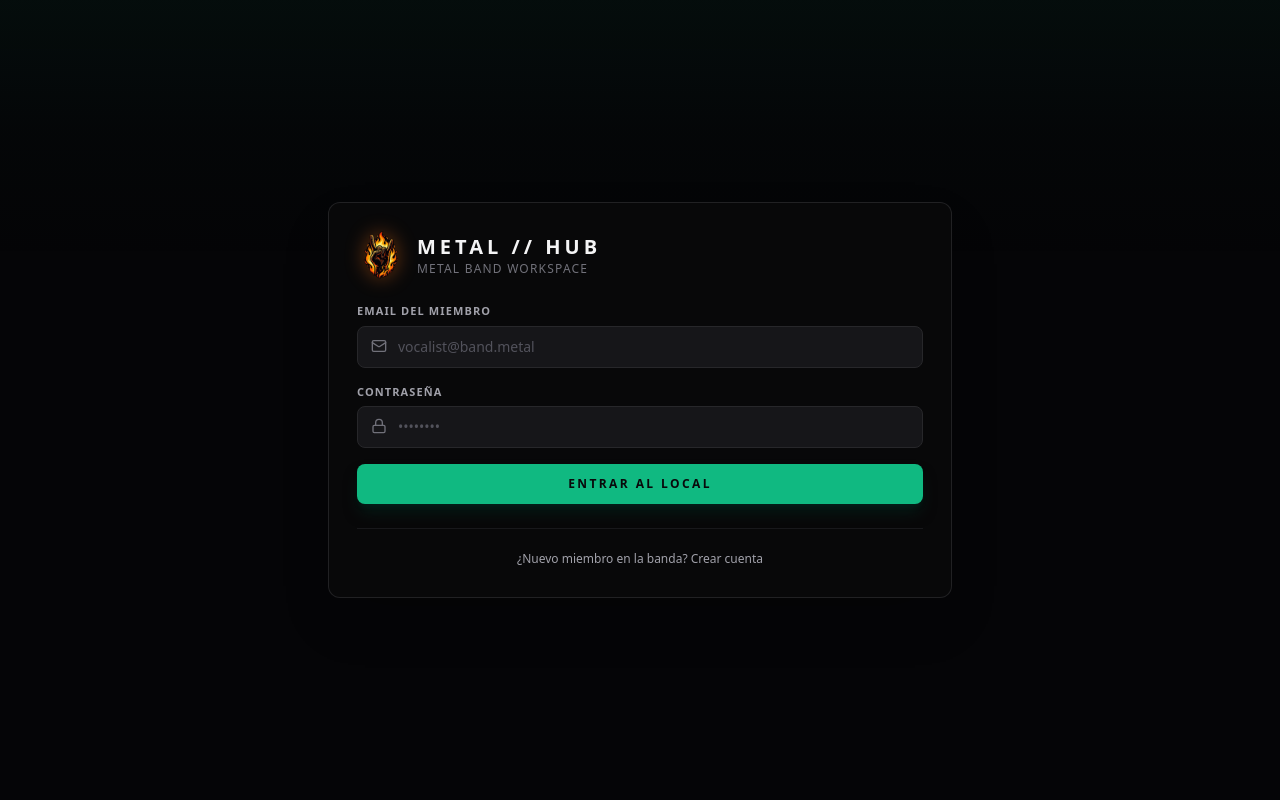
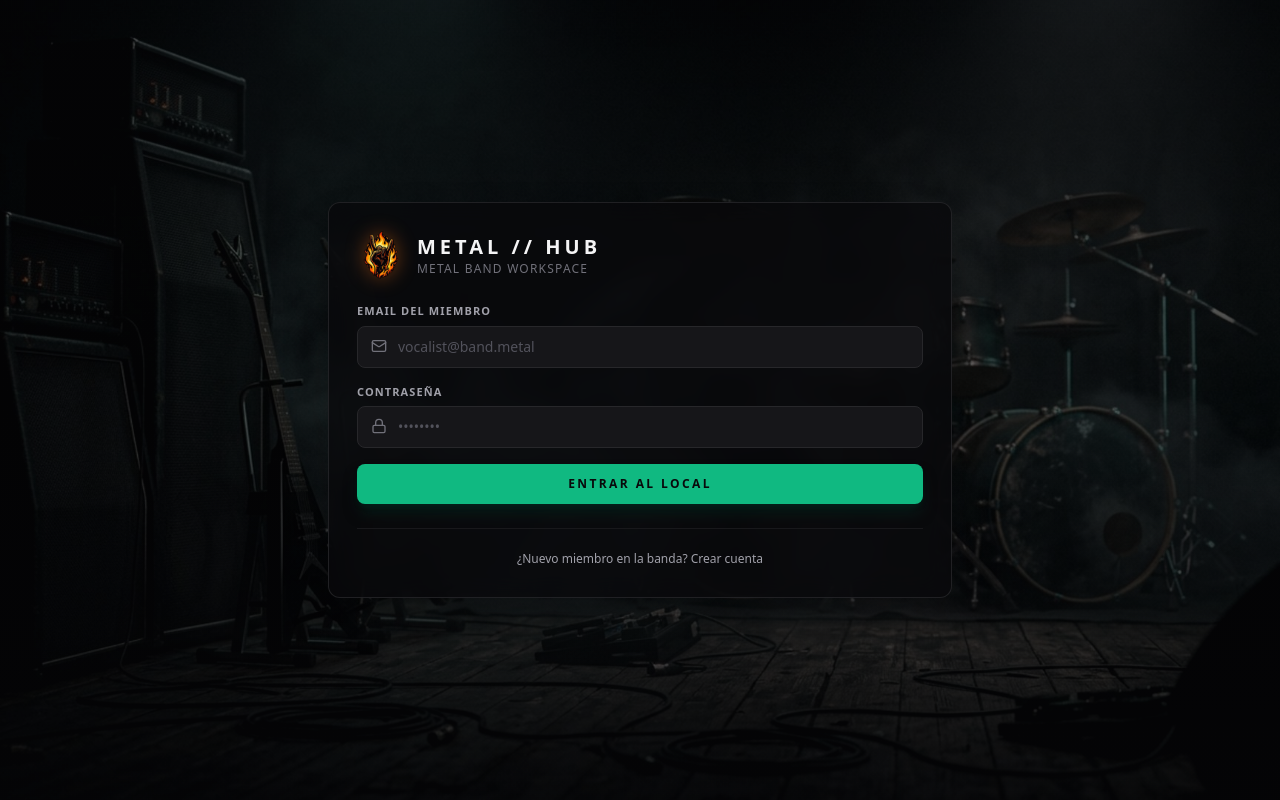
Before and after one commit to AlbaDomg/metalband-app, a Next.js app: page /login in a window 1280 px wide. Shown: the top 800 px of the page. Built offline with nearby package versions, Linux system fonts and the light colour scheme; no server answers.

Commit message:
feat(ui): add full-screen metal stage wallpaper with translucent glass cards

```diff
--- a/src/app/layout.tsx
+++ b/src/app/layout.tsx
@@ -36,8 +36,12 @@ export default function RootLayout({
   return (
     <html lang="es" className="dark">
       <body className="min-h-screen bg-[#050507] text-zinc-100 selection:bg-emerald-500 selection:text-zinc-950">
-        {/* Textura ambiental sutil superior */}
-        <div className="pointer-events-none fixed inset-x-0 top-0 h-64 bg-gradient-to-b from-emerald-950/20 via-emerald-950/5 to-transparent z-0" />
+        {/* Fondo fijo de escenario/estudio de Metal con velo oscuro para máxima legibilidad */}
+        <div
+          className="pointer-events-none fixed inset-0 z-0 bg-cover bg-center bg-no-repeat"
+          style={{ backgroundImage: "url('/metal-bg.jpg')" }}
+        />
+        <div className="pointer-events-none fixed inset-0 z-0 bg-gradient-to-b from-[#050507]/75 via-[#050507]/60 to-[#050507]/85" />
         <main className="relative z-10 mx-auto max-w-2xl min-h-screen pb-20">
           {children}
         </main>
--- a/src/app/login/page.tsx
+++ b/src/app/login/page.tsx
@@ -53,7 +53,7 @@ export default function LoginPage() {
 
   return (
     <div className="flex min-h-screen flex-col justify-center px-6">
-      <div className="border border-zinc-800/80 bg-zinc-950/90 p-7 rounded-xl shadow-2xl backdrop-blur-md">
+      <div className="border border-zinc-800/80 bg-zinc-950/75 p-7 rounded-xl shadow-2xl backdrop-blur-md">
         <div className="flex items-center gap-3 mb-6">
           <img
             src="/logo.png"
--- a/src/app/page.tsx
+++ b/src/app/page.tsx
@@ -257,7 +257,7 @@ export default function DashboardPage() {
       </header>
 
       {/* Navegación por Pestañas (Temas / Calendario / Rider & Archivos) */}
-      <div className="mb-6 grid grid-cols-3 gap-2 rounded-xl border border-zinc-800/80 bg-zinc-950 p-1.5">
+      <div className="mb-6 grid grid-cols-3 gap-2 rounded-xl border border-zinc-800/80 bg-zinc-950/75 backdrop-blur-md p-1.5">
         <button
           type="button"
           onClick={() => setActiveTab('songs')}
@@ -344,7 +344,7 @@ export default function DashboardPage() {
                   <Link
                     key={song.id}
                     href={`/songs/${song.id}`}
-                    className="group block rounded-xl border border-zinc-800/80 bg-zinc-950/90 p-4 transition hover:border-emerald-600/60 active:scale-[0.99]"
+                    className="group block rounded-xl border border-zinc-800/80 bg-zinc-950/75 backdrop-blur-md p-4 transition hover:border-emerald-600/60 active:scale-[0.99]"
                   >
                     <div className="flex items-start justify-between gap-2">
                       <div>
--- a/src/app/songs/[id]/page.tsx
+++ b/src/app/songs/[id]/page.tsx
@@ -250,7 +250,7 @@ export default function SongDetailPage({
       </div>
 
       {/* Cabecera de la Canción y Metadatos */}
-      <div className="rounded-xl border border-zinc-800/80 bg-zinc-950/90 p-4">
+      <div className="rounded-xl border border-zinc-800/80 bg-zinc-950/75 backdrop-blur-md p-4">
         <h1 className="text-xl font-black uppercase tracking-wider text-zinc-100">
           {song.title}
         </h1>
@@ -314,7 +314,7 @@ export default function SongDetailPage({
       <StemTracker song={song} onUpdateStem={handleUpdateStem} />
 
       {/* 2. Editor de Letras + Botón Modo Teleprompter */}
-      <section className="rounded-xl border border-zinc-800/80 bg-zinc-950/90 p-4">
+      <section className="rounded-xl border border-zinc-800/80 bg-zinc-950/75 backdrop-blur-md p-4">
         <div className="mb-3 flex flex-wrap items-center justify-between gap-2">
           <div className="flex items-center gap-2">
             <FileText className="h-4 w-4 text-emerald-400" />
--- a/src/components/AudioSection.tsx
+++ b/src/components/AudioSection.tsx
@@ -461,7 +461,7 @@ export default function AudioSection({ songId }: AudioSectionProps) {
   return (
     <section className="space-y-4">
       {/* Tarjeta de Subida de Audio */}
-      <div className="rounded-xl border border-zinc-800/80 bg-zinc-950/90 p-4">
+      <div className="rounded-xl border border-zinc-800/80 bg-zinc-950/75 backdrop-blur-md p-4">
         <h3 className="text-xs font-black uppercase tracking-[0.2em] text-zinc-300 mb-3 flex items-center gap-2">
           <Upload className="h-4 w-4 text-emerald-400" />
           Subir Pista / Maqueta (WAV, MP3, M4A)
@@ -566,7 +566,7 @@ export default function AudioSection({ songId }: AudioSectionProps) {
 
       {/* Lista de tomas + Reproductor + Comentarios con Timestamp */}
       {audios.length > 0 && (
-        <div className="rounded-xl border border-zinc-800/80 bg-zinc-950/90 p-4 space-y-4">
+        <div className="rounded-xl border border-zinc-800/80 bg-zinc-950/75 backdrop-blur-md p-4 space-y-4">
           <div className="space-y-1.5">
             <span className="text-[10px] font-bold uppercase tracking-widest text-zinc-500">
               Archivos disponibles ({audios.length})
--- a/src/components/BandCalendar.tsx
+++ b/src/components/BandCalendar.tsx
@@ -291,7 +291,7 @@ export default function BandCalendar() {
       </div>
 
       {/* Cuadrícula Visual del Mes */}
-      <div className="rounded-xl border border-zinc-800/80 bg-zinc-950/90 p-4">
+      <div className="rounded-xl border border-zinc-800/80 bg-zinc-950/75 backdrop-blur-md p-4">
         <div className="flex items-center justify-between mb-4">
           <button
             type="button"
--- a/src/components/FilesManager.tsx
+++ b/src/components/FilesManager.tsx
@@ -294,7 +294,7 @@ export default function FilesManager({
       : files.filter((f) => f.category === activeFilter);
 
   return (
-    <section className="rounded-xl border border-zinc-800/80 bg-zinc-950/90 p-4 space-y-4">
+    <section className="rounded-xl border border-zinc-800/80 bg-zinc-950/75 backdrop-blur-md p-4 space-y-4">
       <div className="flex flex-wrap items-center justify-between gap-2">
         <h3 className="text-xs font-black uppercase tracking-[0.2em] text-zinc-300 flex items-center gap-2">
           <FolderOpen className="h-4 w-4 text-emerald-400" />
--- a/src/components/StemTracker.tsx
+++ b/src/components/StemTracker.tsx
@@ -69,7 +69,7 @@ export default function StemTracker({ song, onUpdateStem }: StemTrackerProps) {
   };
 
   return (
-    <section className="rounded-xl border border-zinc-800/80 bg-zinc-950/90 p-4">
+    <section className="rounded-xl border border-zinc-800/80 bg-zinc-950/75 backdrop-blur-md p-4">
       <div className="mb-3 flex items-center justify-between">
         <h3 className="text-xs font-black uppercase tracking-[0.2em] text-zinc-300">
           Stem Tracker // Estado de Pistas
```
Also changed, not shown: public/metal-bg.jpg (added).
